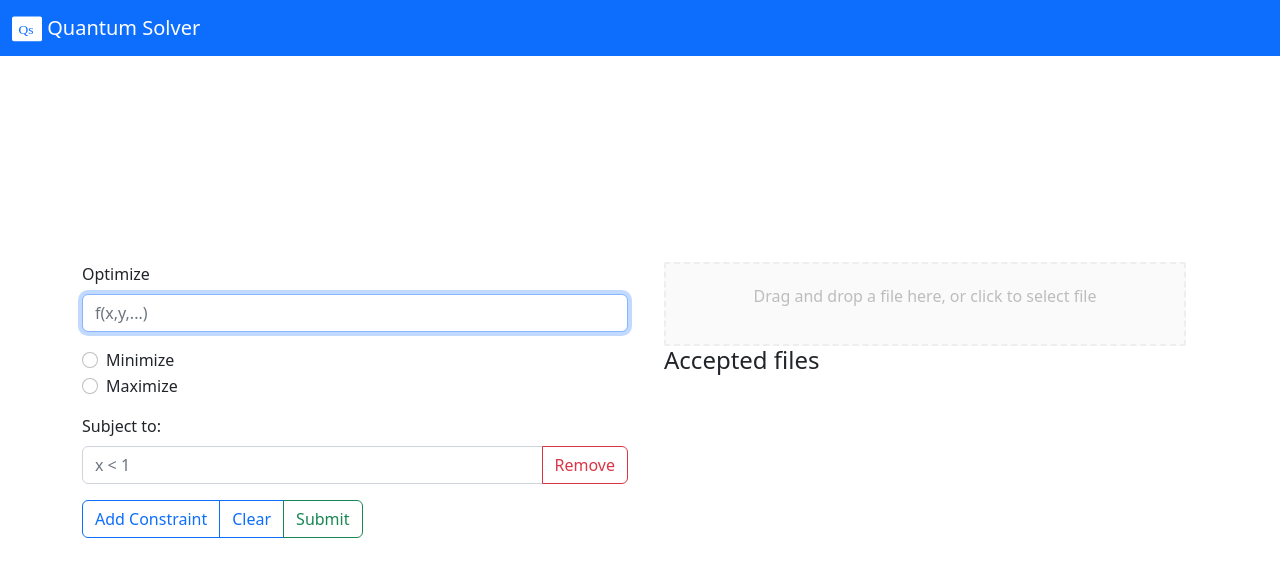
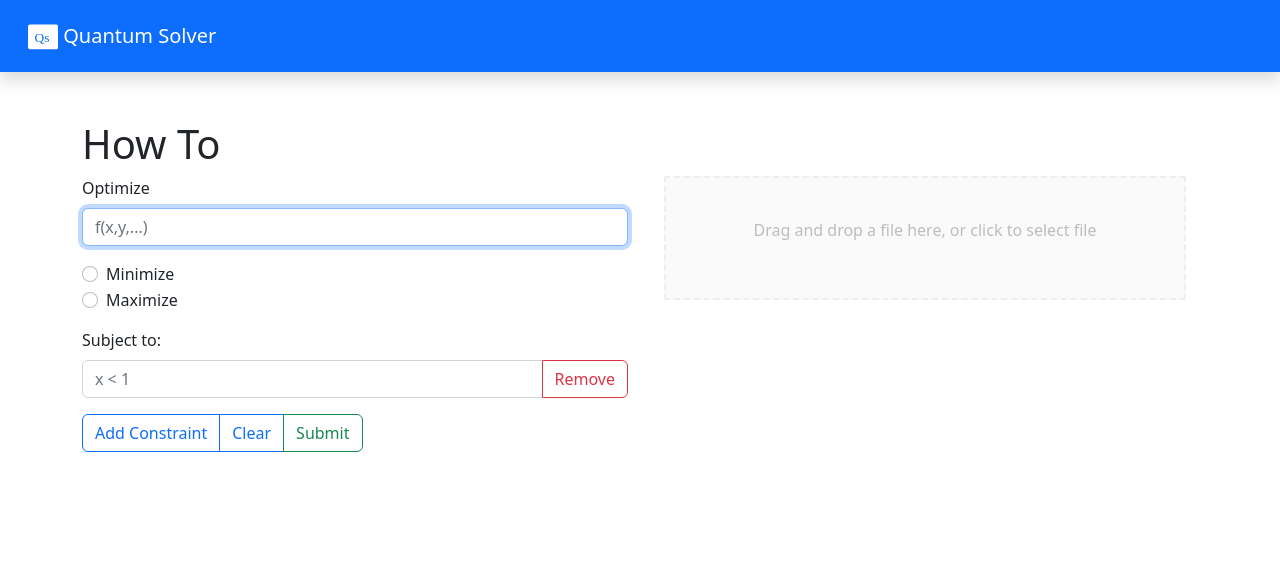
Before and after one commit to sanchezhs/Quantum-Linear-Programming-Solver, a React (Vite) app in the folder frontend/: page / in a window 1280 px wide. Shown: the top 576 px of the page. Built offline with nearby package versions, Linux system fonts and the light colour scheme.

Commit message:
migrando a react 2

```diff
--- a/frontend/index.html
+++ b/frontend/index.html
@@ -10,7 +10,9 @@
       integrity="sha384-rbsA2VBKQhggwzxH7pPCaAqO46MgnOM80zW1RWuH61DGLwZJEdK2Kadq2F9CUG65"
       crossorigin="anonymous"
     />
-    <title>Vite + React</title>
+
+
+    <title>Quantum Solver</title>
   </head>
   <body>
     <div id="root"></div>
--- a/frontend/src/App.jsx
+++ b/frontend/src/App.jsx
@@ -2,11 +2,11 @@ import MainForm from "./components/MainForm";
 import Navigation from "./components/Navigation";
 import MyDropzone from "./components/DropZone";
 import axios from "axios";
-import "bootstrap/dist/css/bootstrap.min.css";
+//import "bootstrap/dist/css/bootstrap.min.css";
 import Container from "react-bootstrap/Container";
 import Row from "react-bootstrap/Row";
 import Col from "react-bootstrap/Col";
-//import Container from '@mui/material/Container';
+
 
 axios.defaults.xsrfHeaderName = "X-CSRFTOKEN";
 axios.defaults.xsrfCookieName = "csrftoken";
@@ -16,7 +16,10 @@ function App() {
   return (
     <>
       <Navigation />
-      <Container className="position-absolute top-50 start-50 translate-middle">
+      <Container>
+        <Row>
+        <h1>How To</h1>
+        </Row>
         <Row>
           <Col>
             <MainForm />
--- a/frontend/src/components/DropZone.jsx
+++ b/frontend/src/components/DropZone.jsx
@@ -6,7 +6,7 @@ const baseStyle = {
   display: "flex",
   flexDirection: "column",
   alignItems: "center",
-  padding: "20px",
+  padding: "40px",
   borderWidth: 2,
   borderRadius: 2,
   borderColor: "#eeeeee",
@@ -15,6 +15,14 @@ const baseStyle = {
   color: "#bdbdbd",
   outline: "none",
   transition: "border .24s ease-in-out",
+  ":hover" : {
+    borderColor: "#2196f3",
+    backgroundColor: "#123456",
+  },
+};
+
+const activeStyle = {
+  borderColor: "#000000",
 };
 
 const focusedStyle = {
@@ -29,7 +37,7 @@ const rejectStyle = {
   borderColor: "#ff0000",
 };
 
-function MyDropzone(props) {
+function MyDropzone() {
   const [fileContents, setFileContents] = useState("");
 
   const onDrop = useCallback((acceptedFiles) => {
@@ -60,6 +68,7 @@ function MyDropzone(props) {
       ...(isFocused ? focusedStyle : {}),
       ...(isDragAccept ? acceptStyle : {}),
       ...(isDragReject ? rejectStyle : {}),
+      ...(isDragActive ? activeStyle : {}),
     }),
     [isFocused, isDragAccept, isDragReject]
   );
@@ -95,8 +104,12 @@ function MyDropzone(props) {
         )}
       </div>
       <aside>
-        <h4>Accepted files</h4>
-        <ul>{acceptedFileItems}</ul>
+        {acceptedFileItems.length > 0 && (
+          <div>
+          <h4>Accepted files</h4>
+          <ul>{acceptedFileItems}</ul>
+          </div>
+        )}
         {fileRejectionItems.length > 0 && (
           <div>
             <h4>Rejected files</h4>
--- a/frontend/src/components/Navigation.jsx
+++ b/frontend/src/components/Navigation.jsx
@@ -4,7 +4,7 @@ import Navbar from 'react-bootstrap/Navbar';
 function NavigationBar() {
   return (
     <>
-      <Navbar bg="primary" className='d-flex' variant="dark">
+      <Navbar bg="primary" className='shadow p-3 mb-5 bg-body-tertiary' variant="dark">
         <Container fluid>
           <Navbar.Brand  href="#home">
             <img
--- a/frontend/src/components/constraint/Constraint.jsx
+++ b/frontend/src/components/constraint/Constraint.jsx
@@ -13,6 +13,7 @@ function Constraint({ constraint }) {
       {" "}
       <InputGroup className="mb-3">
         <Form.Control
+          required
           type="text"
           placeholder="x < 1"
           onChange={(e) => {
--- a/frontend/src/components/objetive/ObjetiveForm.jsx
+++ b/frontend/src/components/objetive/ObjetiveForm.jsx
@@ -5,12 +5,14 @@ import Form from "react-bootstrap/Form";
 function ObjetiveForm() {
   const { objetive, setObjetive } = useContext(FormContext);
 
+
   return (
     <>
       {" "}
       <Form.Group className="mb-3" controlId="formObjetive">
         <Form.Label>Optimize</Form.Label>
         <Form.Control
+          required
           type="text"
           placeholder="f(x,y,...)"
           onChange={(e) => {
```
Also changed, not shown: frontend/src/components/Tabs.jsx (added, +28 -0 lines), frontend/src/components/MainForm.jsx (line endings or trailing spaces), frontend/src/main.css (added).
